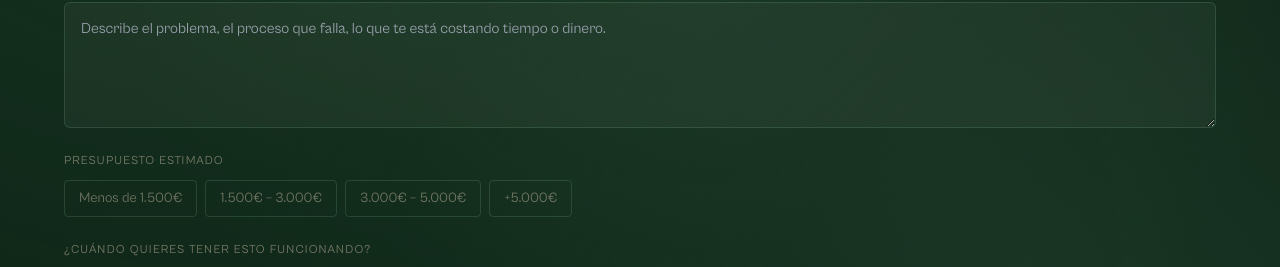
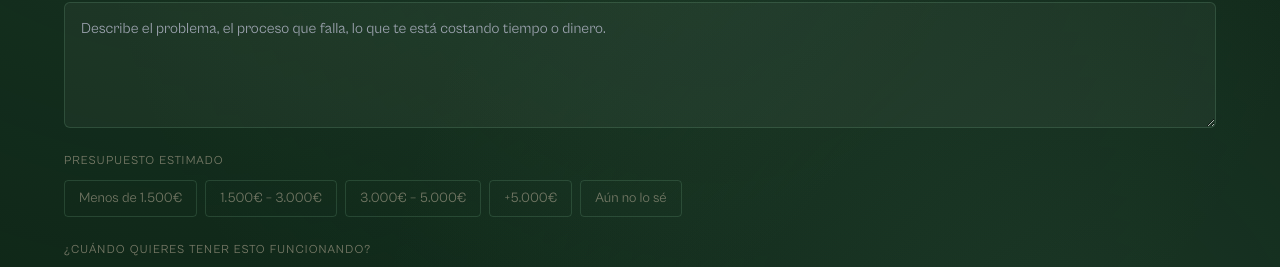
Before and after one commit to gomezrgerman/gomezgerman, a Next.js app: page /contacto in a window 1280 px wide. Shown: the part 1023-1290 px from the top of the page. Built offline with nearby package versions, Linux system fonts and the light colour scheme; no server answers; a web font is replaced by a local one.

Commit message:
feat: add 'Aún no lo sé' budget option to contact form

```diff
--- a/components/sections/ContactForm.tsx
+++ b/components/sections/ContactForm.tsx
@@ -4,7 +4,7 @@ import { useState } from 'react'
 
 type Status = 'idle' | 'loading' | 'success' | 'error'
 
-const PRESUPUESTO_OPTIONS = ['Menos de 1.500€', '1.500€ – 3.000€', '3.000€ – 5.000€', '+5.000€']
+const PRESUPUESTO_OPTIONS = ['Menos de 1.500€', '1.500€ – 3.000€', '3.000€ – 5.000€', '+5.000€', 'Aún no lo sé']
 const TIMING_OPTIONS      = ['Esta semana', 'Este mes', 'Estoy valorándolo todavía']
 
 export default function ContactForm() {
```
